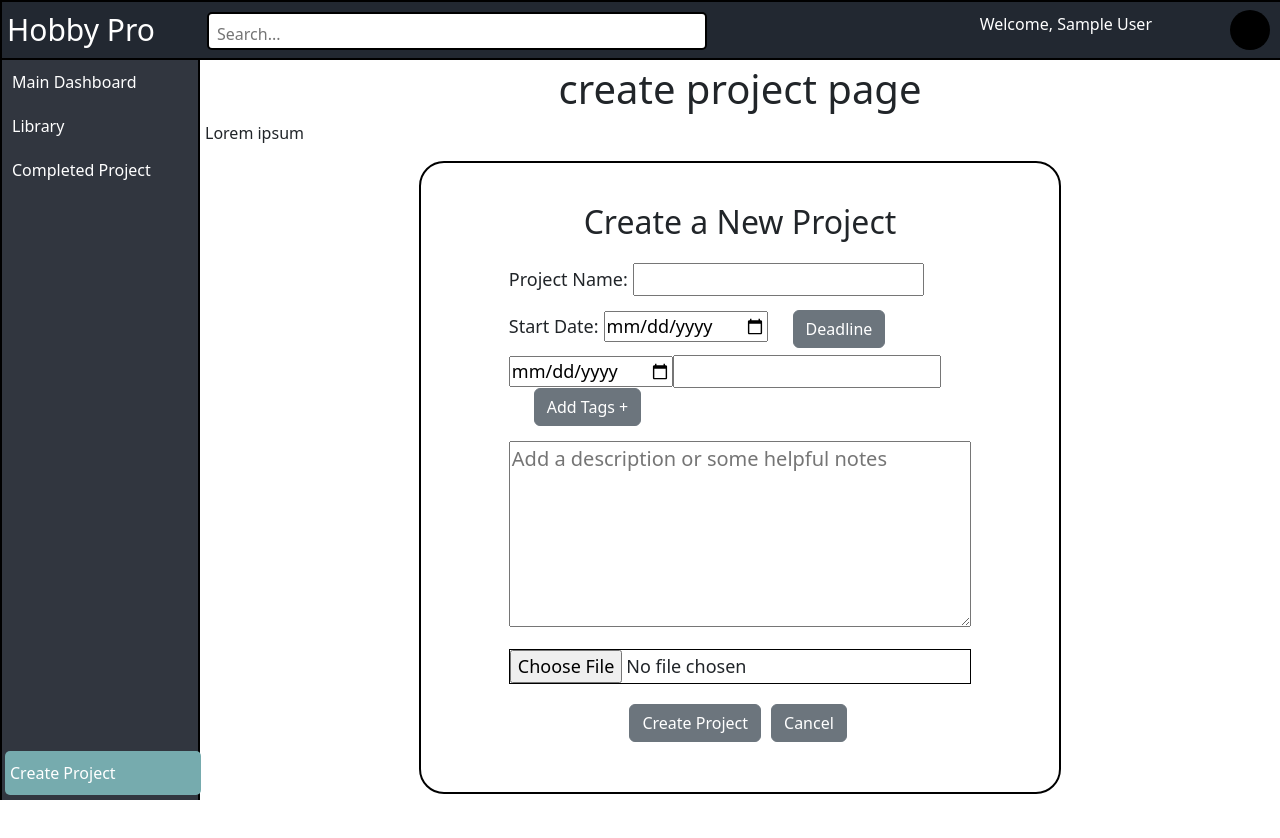
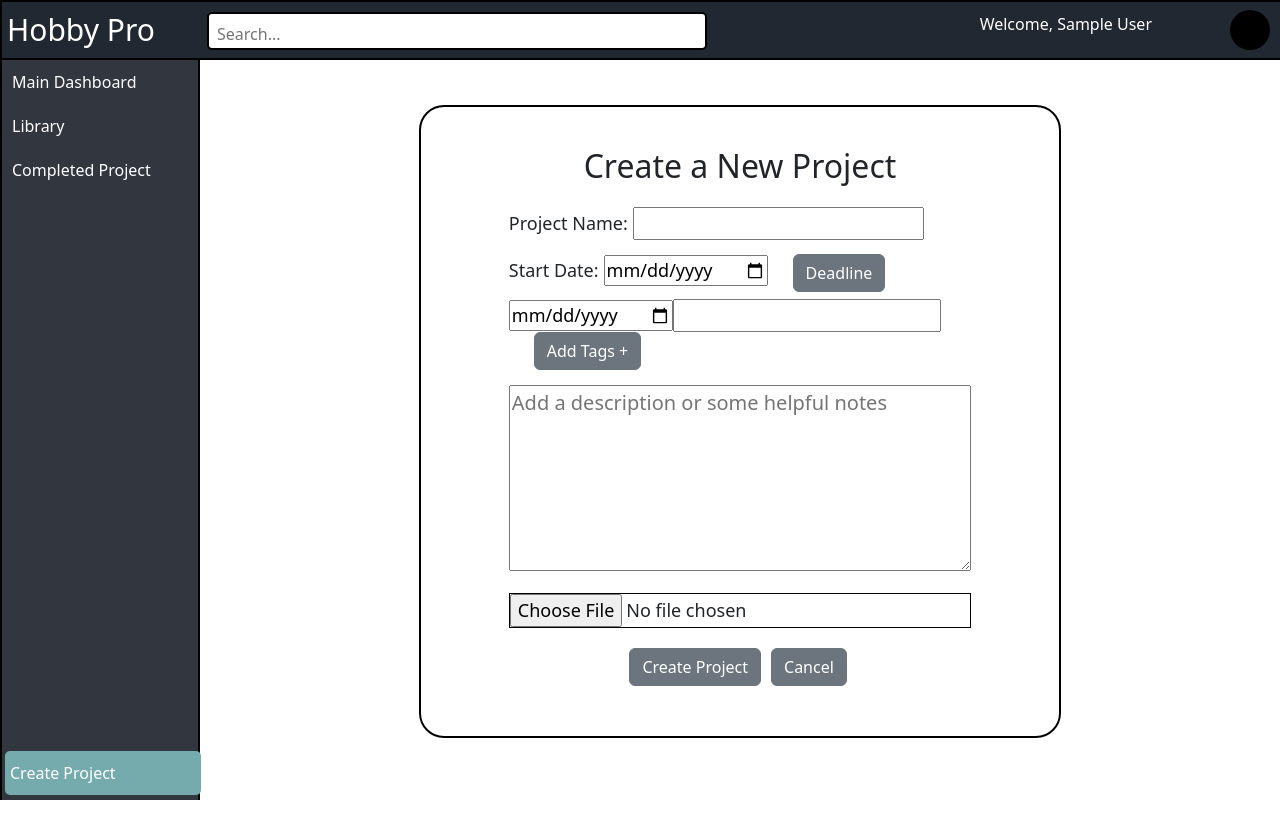
Before and after one commit to Caguilar92/HobbyPro, a Vue app in the folder HobbyPro/: page /dashboard/create_project in a window 1280 px wide. Shown: the top 838 px of the page. Built offline with nearby package versions, Linux system fonts and the light colour scheme; no server answers; sample sign-in values are in the browser's storage.

Commit message:
layout updated for create project

```diff
--- a/HobbyPro/src/components/CreateProject.vue
+++ b/HobbyPro/src/components/CreateProject.vue
@@ -39,10 +39,7 @@ console.log("button clicked");
 
 <template>
   <div class="CP_formatting">
-    <h1>create project page</h1>
-    <p>Lorem ipsum</p>
-  </div>
-
+    <div class="space"></div>
     <div class="formElement">
       <form name="createProject" id="createProjectForm">
         <div class="formItems">
@@ -75,6 +72,7 @@ console.log("button clicked");
       </form>
     </div>
 
+  </div>
 
 </template>
 
@@ -83,6 +81,9 @@ console.log("button clicked");
   .CP_formatting {
     align-items: center;
   }
+}
+.space{
+  padding: 20px;
 }
 .formElement{
   border: 2px solid black;
```
Lines whose indentation alone changed are shown as unchanged.
